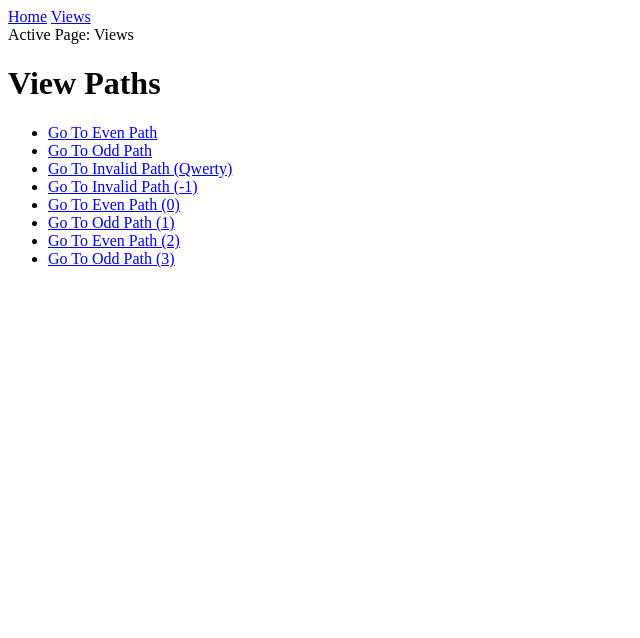
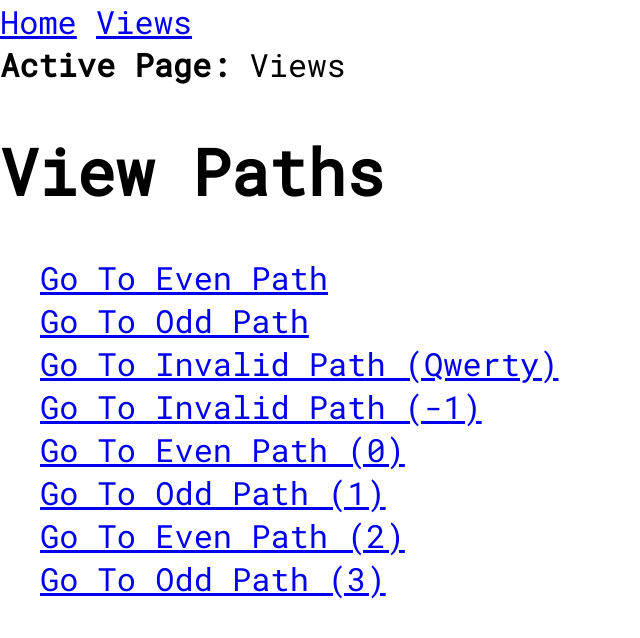
Before and after one commit to anupkrbid/django101, a Django app: page /views/ in a window 1280 px wide. Shown: the top 638 px of the page, without its empty margins (0-640 px from the left). Run offline with Django 4.2, Linux system fonts and the light colour scheme.

Commit message:
Handle Static Files

```diff
--- a/django_101/settings.py
+++ b/django_101/settings.py
@@ -120,6 +120,10 @@ USE_TZ = True
 
 STATIC_URL = 'static/'
 
+STATICFILES_DIRS = [
+    BASE_DIR / "static"
+]
+
 # Default primary key field type
 # https://docs.djangoproject.com/en/4.2/ref/settings/#default-auto-field
 
--- /dev/null
+++ b/module_101/static/module_101/views.css
@@ -0,0 +1,3 @@
+ul {
+  list-style: none;
+}
--- a/module_101/templates/module_101/views.html
+++ b/module_101/templates/module_101/views.html
@@ -1,4 +1,11 @@
 {% extends "base.html" %}
+
+{% load static %}
+
+{% block css_refs %}
+  <link rel="stylesheet"  href="{% static "module_101/views.css" %}">
+{% endblock css_refs %}
+
 
 {% block title %}
   Views
--- /dev/null
+++ b/static/styles.css
@@ -0,0 +1,21 @@
+@import url('https://fonts.googleapis.com/css2?family=Roboto+Mono&display=swap');
+
+/* @font-face {
+  font-family: "SAMAN";
+  src: url("SAMAN.eot");
+  src: url("SAMAN.eot") format("embedded-opentype"),
+    url("SAMAN.woff2") format("woff2"),
+    url("SAMAN.woff") format("woff"),
+    url("SAMAN.ttf") format("truetype"),
+    url("SAMAN.svg#SAMAN") format("svg");
+} */
+
+html {
+  /* font-family: "SAMAN"; */
+  font-family: 'Roboto Mono', monospace;
+  font-size: 2rem;
+}
+
+body {
+  margin: 0;
+}
--- a/templates/base.html
+++ b/templates/base.html
@@ -1,9 +1,13 @@
+{% load static %}
+
 <!DOCTYPE html>
 <html lang="en">
   <head>
     <meta charset="UTF-8" />
     <meta name="viewport" content="width=device-width, initial-scale=1.0" />
     <title>{% block title %} Django 101 {% endblock %}</title>
+    <link rel="stylesheet" href="{% static "styles.css" %}"> </link>
+    {% block css_refs %} {% endblock %}
   </head>
   <body>
     {% block body %}{% endblock %}
--- a/templates/partials/header.html
+++ b/templates/partials/header.html
@@ -5,4 +5,4 @@
   </nav>
 </header>
 
-<div><string>Active Page:</strong> {{ active_page }}</div>
+<div><strong class="active-page">Active Page:</strong> {{ active_page }}</div>
```
Also changed, not shown: static/SAMAN.woff2 (added).
